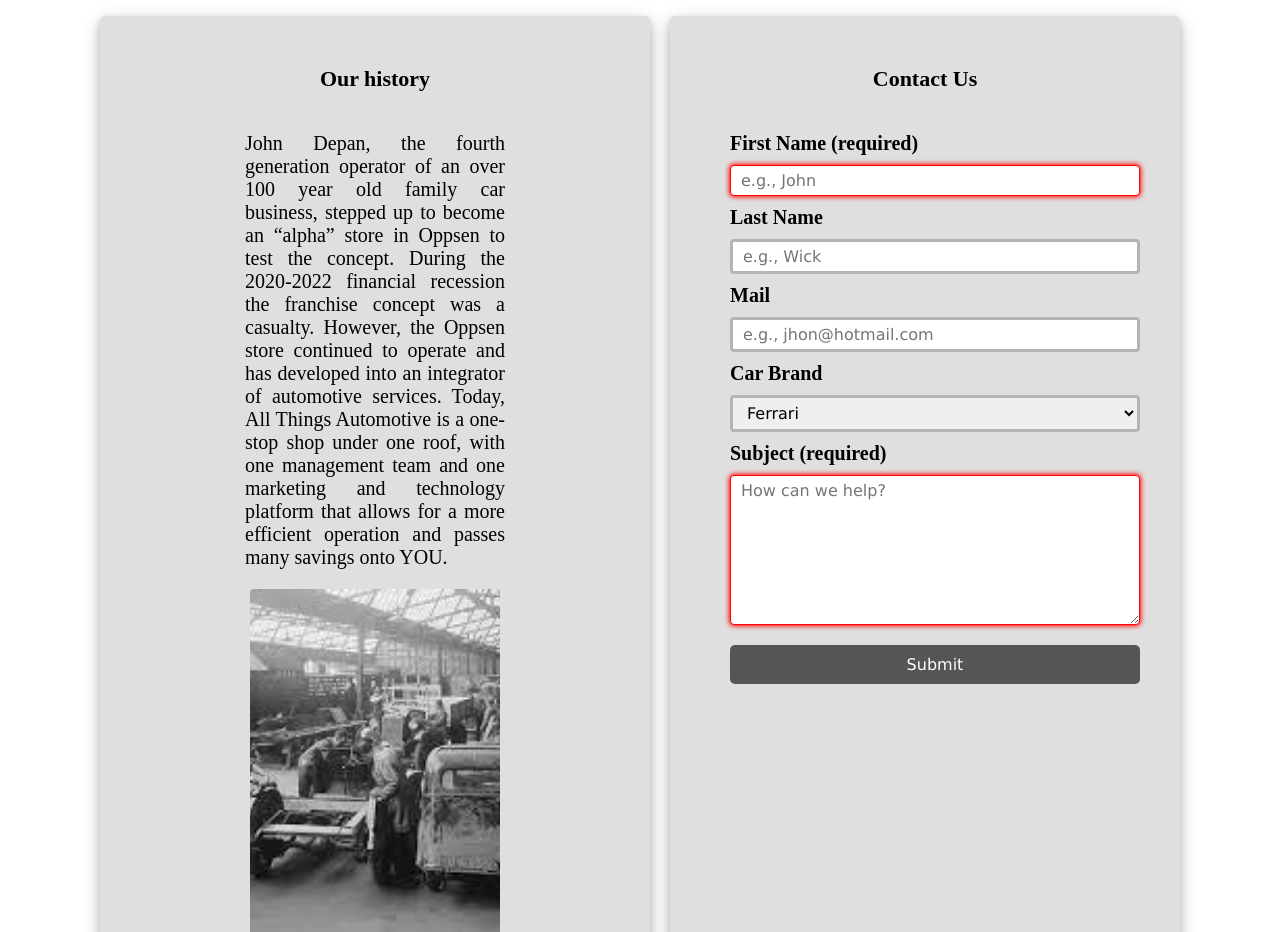
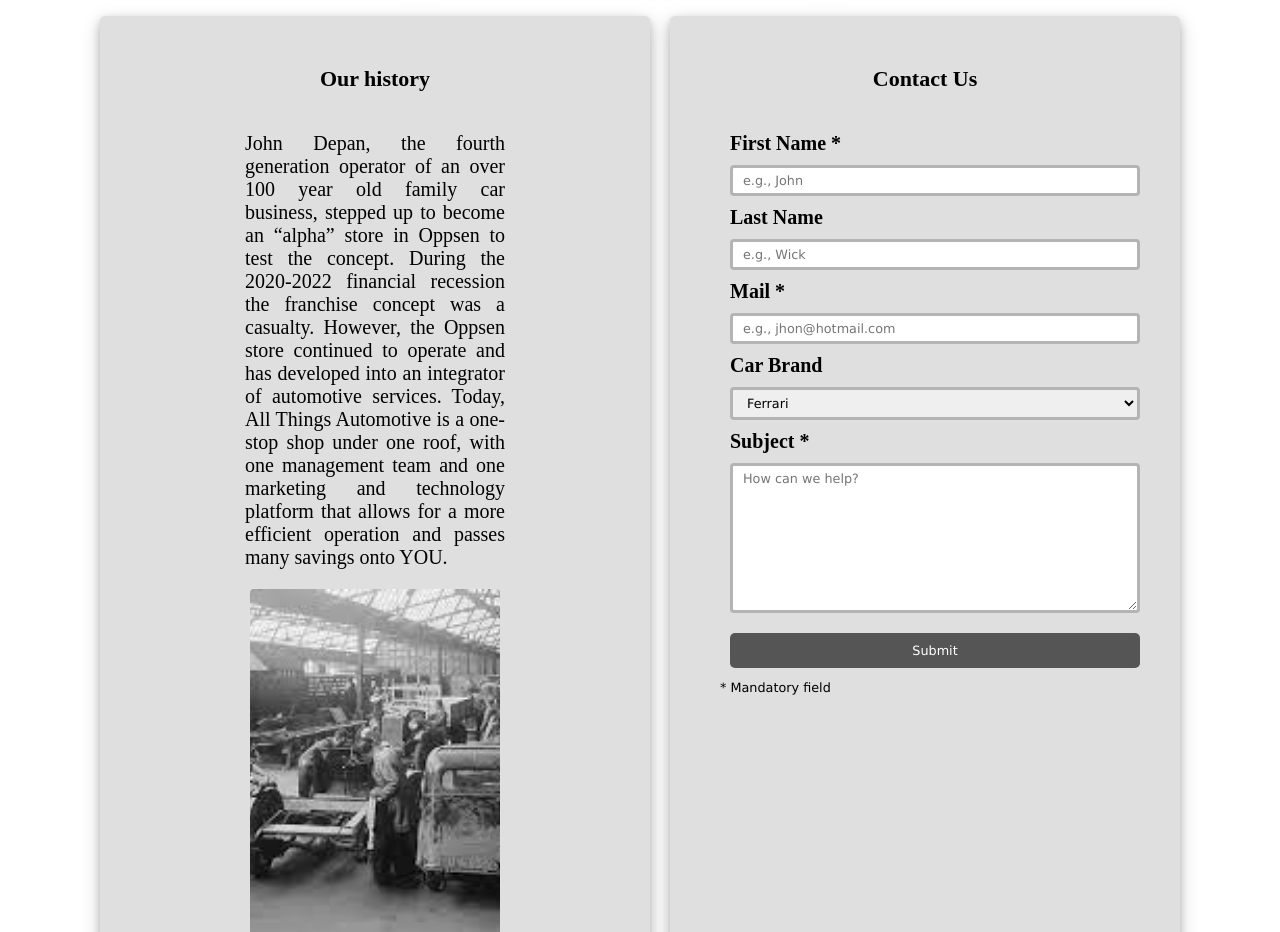
Before and after one commit to fso1007/cars-flexbox, a plain HTML site: page index.html in a window 1280 px wide. Shown: the part 1060-1992 px from the top of the page. Drawn offline with Linux system fonts and the light colour scheme.

Commit message:
fix: fix form validation and font-size

```diff
--- a/assets/styles/form.scss
+++ b/assets/styles/form.scss
@@ -44,15 +44,5 @@
     &:focus {
       border: $form-border;
     }
-
-/* Client-side form validation */
-    &:invalid {
-      border: 1px solid red;
-      box-shadow: 0 0 5px 1px red;
-    }
-
-    &:focus:invalid {
-      box-shadow: none;
-    }
   }
 }
--- a/assets/styles/general-settings.scss
+++ b/assets/styles/general-settings.scss
@@ -61,6 +61,7 @@
 
 .ipt--font {
   font-family: Verdana, Geneva, Tahoma, sans-serif;
+  font-size: 80%;
 }
 
 .h2 {
--- a/index.html
+++ b/index.html
@@ -97,13 +97,13 @@
           <article class="column main__article">
             <h2 class="h2">Contact Us</h2>
             <form class=" main__form" action="/action_page.php">
-              <label class="p main__label" for="fname">First Name (required)</label>
+              <label class="p main__label" for="fname">First Name *</label>
               <input class="main__input ipt--font" type="text" name="firstname"
-              placeholder="e.g., John" required>
+              placeholder="e.g., John" minlength="3" required>
               <label class="p main__label" for="lname">Last Name</label>
               <input class="main__input ipt--font" type="text" name="lastname"
               placeholder="e.g., Wick">
-              <label class="p main__label" for="email">Mail</label>
+              <label class="p main__label" for="email">Mail *</label>
               <input class="main__input ipt--font" type="email" name="mail" placeholder="e.g., jhon@hotmail.com">
               <label class="p main__label" for="country">Car Brand</label>
                 <select class="main__input ipt--font" name="car-brand">
@@ -111,9 +111,10 @@
                   <option class="ipt--font" value="mercedes">Mercedes-Benz</option>
                   <option class="ipt--font" value="aston-martin">Aston Martin</option>
                 </select>
-              <label class="p main__label" for="subject">Subject (required)</label>
+              <label class="p main__label" for="subject">Subject *</label>
               <textarea class="main__input main__text ipt--font" name="subject" placeholder="How can we help?" minlength="10" maxlength="400" required></textarea>
               <input class="main__input--submit ipt--font" type="submit" value="Submit">
+              <span class="ipt--font">* Mandatory field</span>
             </form>
           </article>
         </section>
```
Also changed, not shown: assets/styles/style.css, 1 other file.
